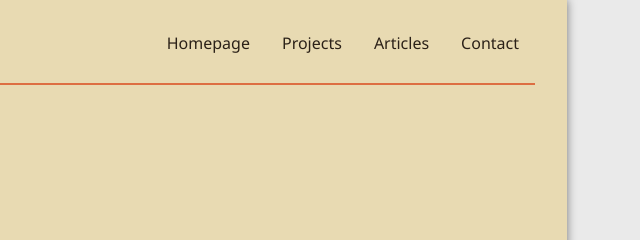
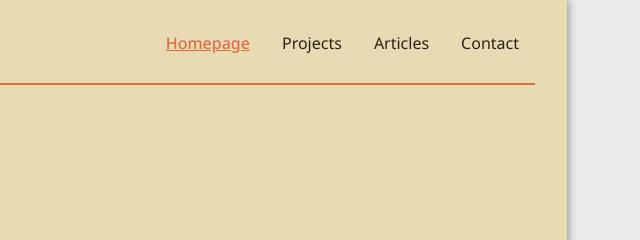
Before and after one commit to FlickTheManual/roadmap-portfolio-website, a plain HTML site: page index.html in a window 1280 px wide. Shown: the top 240 px of the page, 617-1257 px from the left. Drawn offline with Linux system fonts and the light colour scheme.

Commit message:
missing the active link

```diff
--- a/style.css
+++ b/style.css
@@ -73,8 +73,14 @@ header nav li:first-child {
 	list-style: none;
 }
 
-header nav a:hover {
+header nav a:hover,
+header nav a.active {
 	text-decoration: underline;
+}
+
+header nav a.active {
+	color: var(--burnt-sienna);
+	font-weight: 500;
 }
 
 .logo {
```
